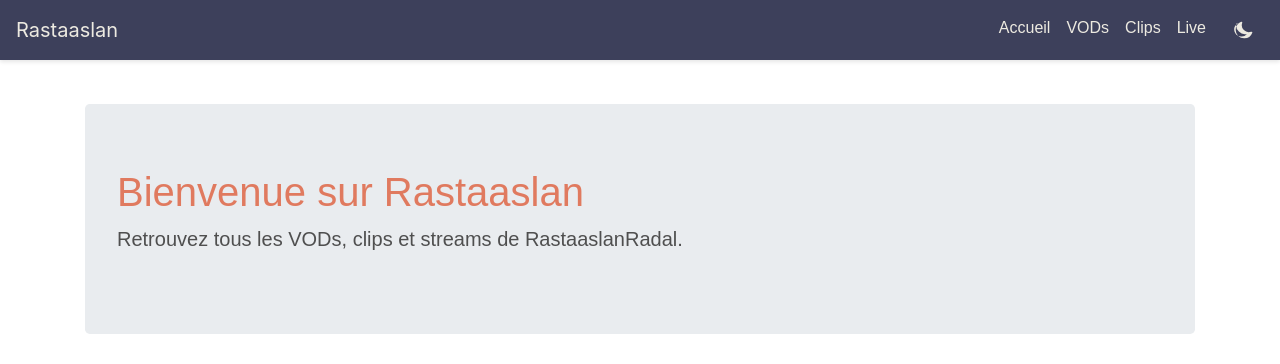
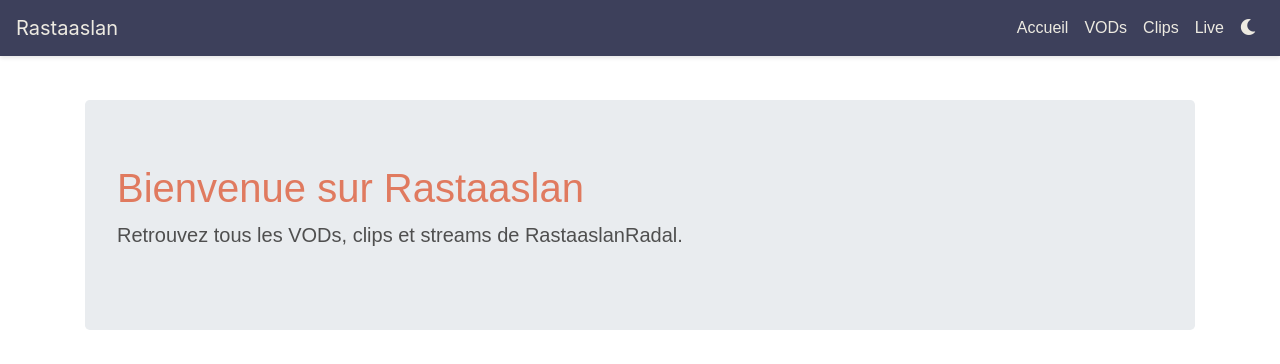
Before and after one commit to Rastaaslan/site_rastaaslan_django, a Django app: page / in a window 1280 px wide. Shown: the top 364 px of the page. Run offline with Django 5.2, Linux system fonts and the light colour scheme; data comes from the database, SQL or seed files in the repository; some libraries are stand-ins or nearby versions.

Commit message:
ajout theme sombre / clair variable

```diff
--- a/rastaaslan_app/templates/rastaaslan_app/base.html
+++ b/rastaaslan_app/templates/rastaaslan_app/base.html
@@ -8,11 +8,13 @@
     {% load static %}
     <link rel="stylesheet" href="{% static 'css/styles.css' %}">
     <link href="https://stackpath.bootstrapcdn.com/bootstrap/4.5.2/css/bootstrap.min.css" rel="stylesheet">
+    <!-- Font Awesome pour l'icône de thème -->
+    <link rel="stylesheet" href="https://cdnjs.cloudflare.com/ajax/libs/font-awesome/5.15.4/css/all.min.css">
 </head>
 <body>
     <!-- Navigation Bar -->
     <nav class="navbar navbar-expand-lg navbar-custom">
-        <a class="navbar-brand" href="{% url 'rastaaslan_app:home' %}">Rastaaslan</a>
+        <a class="navbar-brand" href="{% url 'home' %}">Rastaaslan</a>
         <button class="navbar-toggler" type="button" data-toggle="collapse" data-target="#navbarNav" aria-controls="navbarNav" aria-expanded="false" aria-label="Toggle navigation">
             <div class="burger-icon">
                 <span></span>
@@ -23,30 +25,22 @@
         <div class="collapse navbar-collapse" id="navbarNav">
             <ul class="navbar-nav ml-auto">
                 <li class="nav-item">
-                    <a class="nav-link" href="{% url 'rastaaslan_app:home' %}">Accueil</a>
+                    <a class="nav-link" href="{% url 'home' %}">Accueil</a>
                 </li>
                 <li class="nav-item">
-                    <a class="nav-link" href="{% url 'rastaaslan_app:vods' %}">VODs</a>
+                    <a class="nav-link" href="{% url 'vods' %}">VODs</a>
                 </li>
                 <li class="nav-item">
-                    <a class="nav-link" href="{% url 'rastaaslan_app:clips' %}">Clips</a>
+                    <a class="nav-link" href="{% url 'clips' %}">Clips</a>
                 </li>
                 <li class="nav-item">
-                    <a class="nav-link" href="{% url 'rastaaslan_app:live' %}">Live</a>
+                    <a class="nav-link" href="{% url 'live' %}">Live</a>
                 </li>
-                <!-- Bouton de thème -->
+                <!-- Bouton de thème avec Font Awesome -->
                 <li class="nav-item">
-                    <div class="theme-toggle" id="theme-toggle" title="Changer de thème">
-                        <!-- Icône de soleil (visible en mode sombre) -->
-                        <svg class="sun-icon" xmlns="http://www.w3.org/2000/svg" viewBox="0 0 24 24">
-                            <path d="M12 17.5a5.5 5.5 0 1 0 0-11 5.5 5.5 0 0 0 0 11zm0 1.5a7 7 0 1 1 0-14 7 7 0 0 1 0 14zm0-16a1 1 0 0 1 1 1v1a1 1 0 0 1-2 0V4a1 1 0 0 1 1-1zm0 16a1 1 0 0 1 1 1v1a1 1 0 0 1-2 0v-1a1 1 0 0 1 1-1zM4 12a1 1 0 0 1 1-1h1a1 1 0 0 1 0 2H5a1 1 0 0 1-1-1zm16 0a1 1 0 0 1-1 1h-1a1 1 0 0 1 0-2h1a1 1 0 0 1 1 1zM6.34 6.34a1 1 0 0 1 1.42 0l.7.7a1 1 0 0 1-1.4 1.43l-.72-.7a1 1 0 0 1 0-1.43zm10.9 10.9a1 1 0 0 1 1.43 0l.7.71a1 1 0 1 1-1.42 1.42l-.7-.7a1 1 0 0 1 0-1.43zM17.66 6.34a1 1 0 0 1 0 1.43l-.7.7a1 1 0 0 1-1.43-1.42l.7-.7a1 1 0 0 1 1.43 0zm-10.9 10.9a1 1 0 0 1 0 1.43l-.71.7a1 1 0 0 1-1.42-1.42l.7-.7a1 1 0 0 1 1.43 0z"/>
-                        </svg>
-
-                        <!-- Icône d'étoile/lune (visible en mode clair) -->
-                        <svg class="moon-icon" xmlns="http://www.w3.org/2000/svg" viewBox="0 0 24 24">
-                            <path d="M12.3 22h-.1a10.31 10.31 0 0 1-7.34-3.15 10.46 10.46 0 0 1-.26-14 10.13 10.13 0 0 1 4-2.74 1 1 0 0 1 1.06.22 1 1 0 0 1 .24 1 8.4 8.4 0 0 0 1.94 8.81 8.47 8.47 0 0 0 8.83 1.94 1 1 0 0 1 1.27 1.29A10.16 10.16 0 0 1 12.3 22zm-7.46-17.9a8.3 8.3 0 0 0-4.24 9.61 8.43 8.43 0 0 0 6.41 5.79 8.44 8.44 0 0 0 8.48-2.78 10.5 10.5 0 0 1-9.67-2.78A10.44 10.44 0 0 1 2.84 4.1z"/>
-                        </svg>
-                    </div>
+                    <a class="nav-link" href="#" id="theme-toggle" title="Changer de thème">
+                        <i class="fas fa-moon" id="theme-icon"></i>
+                    </a>
                 </li>
             </ul>
         </div>
@@ -66,20 +60,19 @@
     <script src="https://cdn.jsdelivr.net/npm/@popperjs/core@2.5.4/dist/umd/popper.min.js"></script>
     <script src="https://stackpath.bootstrapcdn.com/bootstrap/4.5.2/js/bootstrap.min.js"></script>
 
-    <!-- Scripts consolidés -->
+    <!-- Script consolidé -->
     <script>
     $(document).ready(function(){
-        // Thème clair/sombre
+        // 1. Gestion du thème clair/sombre
         function setTheme(themeName) {
             document.documentElement.setAttribute('data-theme', themeName);
             localStorage.setItem('theme', themeName);
-        }
 
-        function toggleTheme() {
-            if (localStorage.getItem('theme') === 'dark') {
-                setTheme('light');
+            // Mettre à jour l'icône
+            if (themeName === 'dark') {
+                $('#theme-icon').removeClass('fa-moon').addClass('fa-sun');
             } else {
-                setTheme('dark');
+                $('#theme-icon').removeClass('fa-sun').addClass('fa-moon');
             }
         }
 
@@ -97,12 +90,17 @@
             }
         }
 
-        // Clic sur le bouton de thème
-        $('#theme-toggle').on('click', function(){
-            toggleTheme();
+        // Changer de thème au clic
+        $('#theme-toggle').on('click', function(e){
+            e.preventDefault();
+            if (localStorage.getItem('theme') === 'dark') {
+                setTheme('light');
+            } else {
+                setTheme('dark');
+            }
         });
 
-        // Menu hamburger animation
+        // 2. Gestion du menu burger
         $('.navbar-toggler').on('click', function(){
             var isExpanded = $(this).attr('aria-expanded') === 'true';
 
@@ -118,7 +116,7 @@
             $('.navbar-collapse').collapse('hide');
         });
 
-        // Initialisation du carousel
+        // 3. Gestion du carousel
         var $carousel = $('#carouselClips');
         if ($carousel.length > 0) {
             $carousel.carousel({
```
